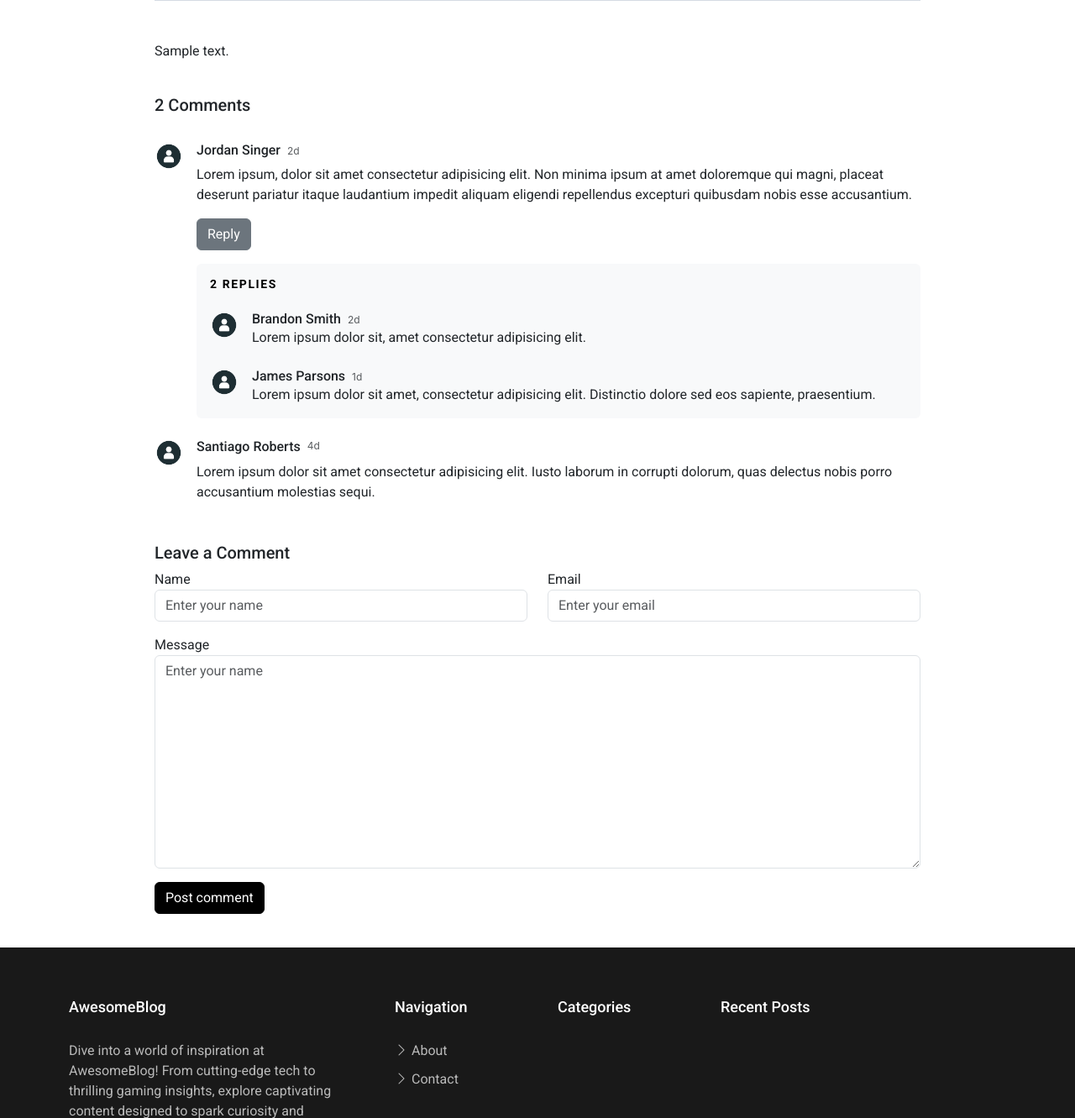
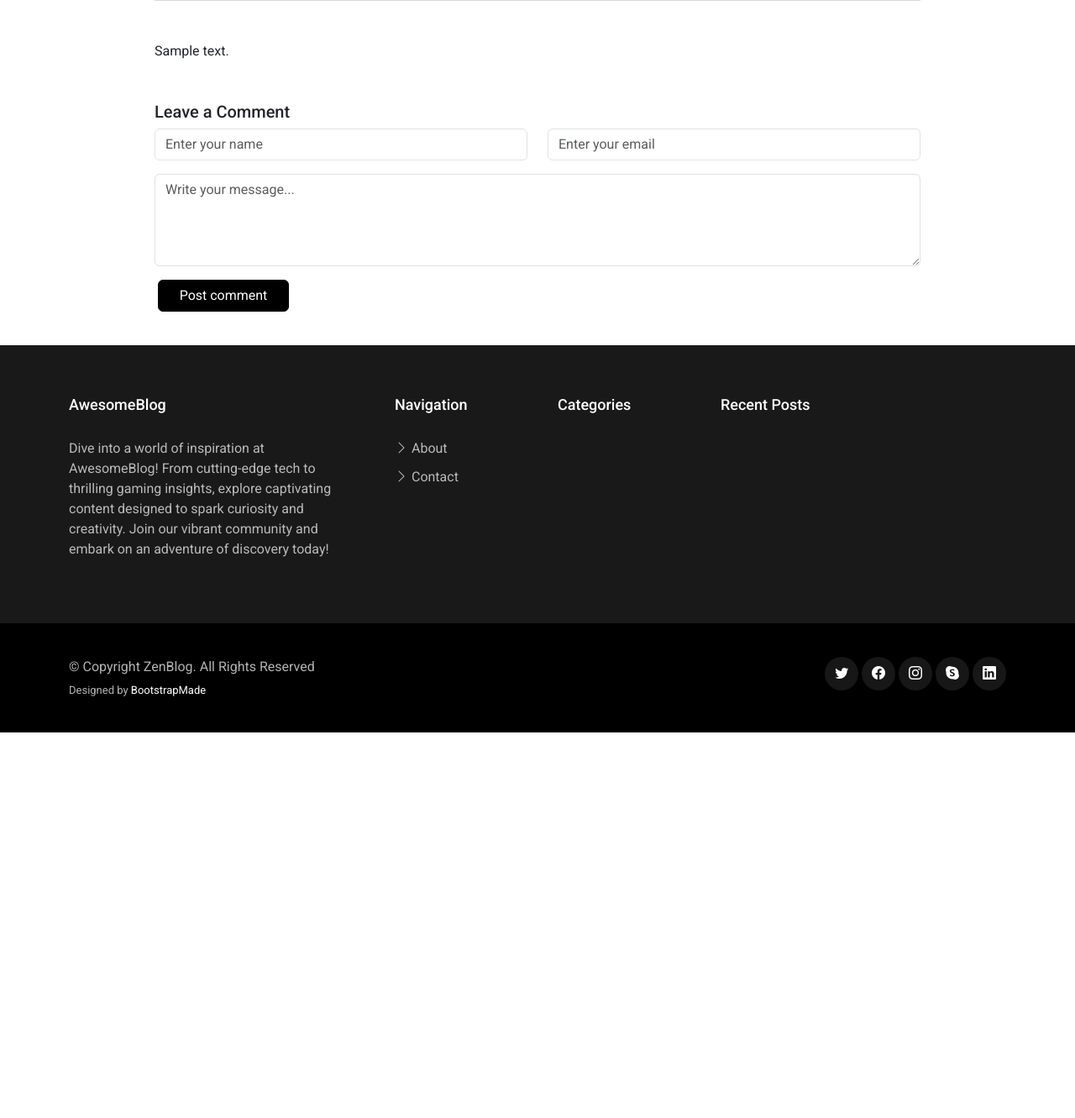
Before and after one commit to z4gon/blog_django, a Django app: a page that uses app/templates/app/post_details.html in a window 1280 px wide. Shown: the part 936-2267 px from the top of the page at 84% size. After the commit the page ends 1808 px from the top, so only its background shows below. Run offline with Django 4.2, Linux system fonts and the light colour scheme; tables that the repository leaves empty hold one stand-in row (values such as "Sample post"); grey boxes marked "Sample" are stand-in pictures; some libraries are stand-ins or nearby versions.

Commit message:
post comments

```diff
--- /dev/null
+++ b/app/forms.py
@@ -0,0 +1,11 @@
+from django import forms
+from app.models import Comment
+
+class CommentForm(forms.ModelForm):
+    """
+    A form to represent a comment.
+    """
+
+    class Meta:
+        model = Comment
+        fields = ['name', 'email', 'body']
--- a/app/templates/app/post_comments.html
+++ b/app/templates/app/post_comments.html
@@ -2,7 +2,33 @@
 
 <!-- ======= Comments ======= -->
 <div class="comments">
-	<h5 class="comment-title py-4">2 Comments</h5>
+	{% comment %} {% if post.comments %}
+		<h5 class="comment-title py-4">{{ post.comments.count }} Comment{{ post.comments.count | pluralize:'s' }}</h5>
+	{% endif %}
+
+	{% for comment in post.comments %}
+
+		<div class="comment d-flex mb-4">
+			<div class="flex-shrink-0">
+				<div class="avatar avatar-sm rounded-circle">
+					<img class="avatar-img" src={% static 'app/img/avatar.png' %} alt=""
+					class="img-fluid" />
+				</div>
+			</div>
+			<div class="flex-grow-1 ms-2 ms-sm-3">
+				<div class="comment-meta d-flex align-items-baseline">
+					<h6 class="me-2">{{ comment.name }}</h6>
+					<span class="text-muted">2d</span>
+				</div>
+				<div class="comment-body">
+					{{ comment.body }}
+				</div>
+			</div>
+		</div>
+
+	{% endfor %}  {% endcomment %}
+
+	{% comment %}
 	<div class="comment d-flex mb-4">
 		<div class="flex-shrink-0">
 			<div class="avatar avatar-sm rounded-circle">
@@ -115,24 +141,6 @@
 			</div>
 		</div>
 	</div>
-	<div class="comment d-flex">
-		<div class="flex-shrink-0">
-			<div class="avatar avatar-sm rounded-circle">
-				<img class="avatar-img" src={% static 'app/img/avatar.png' %} alt=""
-				class="img-fluid" />
-			</div>
-		</div>
-		<div class="flex-shrink-1 ms-2 ms-sm-3">
-			<div class="comment-meta d-flex">
-				<h6 class="me-2">Santiago Roberts</h6>
-				<span class="text-muted">4d</span>
-			</div>
-			<div class="comment-body">
-				Lorem ipsum dolor sit amet consectetur adipisicing elit. Iusto laborum
-				in corrupti dolorum, quas delectus nobis porro accusantium molestias
-				sequi.
-			</div>
-		</div>
-	</div>
+	{% endcomment %}
 </div>
 <!-- End Comments -->
--- a/app/templates/app/post_details.html
+++ b/app/templates/app/post_details.html
@@ -18,7 +18,7 @@
 					<span>Jul 5th '22</span>
 					<span class="mx-1">&bullet;</span>
 					{% for tag in post.tags.all %}
-						<a href={% url "tag_posts_list" tag.slug %}>
+						<a href="{% url "tag_posts_list" %}?tag={{tag.slug}}">
 							<span class="date">
 								{{tag.name}}
 							</span>
@@ -43,24 +43,23 @@
 
 				<div class="col-lg-12">
 					<h5 class="comment-title">Leave a Comment</h5>
-				<div class="row">
+					<form class="row" method="post">
+						{% csrf_token %}
+						<input type="hidden" name="post_id" value="{{ post.id }}">
 						<div class="col-lg-6 mb-3">
-					<label for="comment-name">Name</label>
-					<input type="text" class="form-control" id="comment-name" placeholder="Enter your name">
+							 <input type="text" class="form-control" id="{{ comment_form.name.auto_id }}" name="{{ comment_form.name.html_name }}" placeholder="Enter your name">
 						</div>
 						<div class="col-lg-6 mb-3">
-					<label for="comment-email">Email</label>
-					<input type="text" class="form-control" id="comment-email" placeholder="Enter your email">
+							 <input type="text" class="form-control" id="{{ comment_form.email.auto_id }}" name="{{ comment_form.email.html_name }}" placeholder="Enter your email">
 						</div>
 						<div class="col-12 mb-3">
-					<label for="comment-message">Message</label>
-
-					<textarea class="form-control" id="comment-message" placeholder="Enter your name" cols="30" rows="10"></textarea>
+							<textarea class="form-control" rows="4" cols="50" placeholder="Write your message..." id="{{ comment_form.body.auto_id }}" name="{{ comment_form.body.html_name }}"></textarea>
 						</div>
-					<div class="col-12">
-					<input type="submit" class="btn btn-primary" value="Post comment">
-					</div>
-				</div>
+						{{ comment_form.errors }}
+						{% comment %} <div class="col-12"> {% endcomment %}
+						<input type="submit" class="btn btn-primary col-lg-2 ms-3" value="Post comment">
+						{% comment %} </div> {% endcomment %}
+					</form>
 				</div>
 			</div>
 			<!-- End Comments Form -->
--- a/app/urls.py
+++ b/app/urls.py
@@ -2,7 +2,7 @@ from app import views
 from django.urls import path
 
 urlpatterns = [
-    path('', views.posts_list, name='posts_list'),
-    path('post/<slug:post_slug>', views.post_details, name='post_details'),
-    path('tag/<slug:tag_slug>', views.tag_posts_list, name='tag_posts_list'),
+    path('', views.posts, name='posts_list'),
+    path('posts/', views.posts, name='tag_posts_list'),
+    path('post/<slug:post_slug>', views.post, name='post_details'),
 ]
--- a/app/views.py
+++ b/app/views.py
@@ -1,28 +1,49 @@
 from django.shortcuts import render
 
 from app.models import Post, Tag
+from app.forms import CommentForm
 
 # Create your views here.
 
-def posts_list(request):
-    posts = Post.objects.all()[0:10]
-    return render(request, 'app/posts_list.html', {'posts': posts})
+def posts(request):
+    if request.GET.get('tag'):
+        tag_slug = request.GET.get('tag')
+        try:
+            tag = Tag.objects.get(slug=tag_slug)
+        except Tag.DoesNotExist:
+            return render(request, 'app/404.html', status=404)
 
-def post_details(request, post_slug):
+        posts = tag.posts.all()[0:10]
+        return render(request, 'app/tag_posts_list.html', {'tag': tag, 'posts': posts})
+    else:
+        posts = Post.objects.all()[0:10]
+        return render(request, 'app/posts_list.html', {'posts': posts})
+
+def post(request, post_slug):
+    print('post request')
+
+    if request.POST:
+        print('request.POST')
+        form = CommentForm(request.POST)
+        if form.is_valid():
+            print('CommentForm is valid')
+            comment = form.save(commit=False)
+            post_id = request.POST.get('post_id')
+            post = Post.objects.get(id=post_id)
+            comment.post = post
+            comment.save()
+        else:
+            print('CommentForm is invalid ' + form.errors.as_json())
+    else:
+        print('No request.POST')
+
     try:
         post = Post.objects.get(slug=post_slug)
         post.views_count += 1
         post.save()
+        comment_form = CommentForm()
+
     except Post.DoesNotExist:
         return render(request, 'app/404.html', status=404)
 
-    return render(request, 'app/post_details.html', {'post': post})
-
-def tag_posts_list(request, tag_slug):
-    try:
-        tag = Tag.objects.get(slug=tag_slug)
-    except Tag.DoesNotExist:
-        return render(request, 'app/404.html', status=404)
-
-    posts = tag.posts.all()[0:10]
-    return render(request, 'app/tag_posts_list.html', {'tag': tag, 'posts': posts})
+    return render(request, 'app/post_details.html', {'post': post, 'comment_form': comment_form})
```
Also changed, not shown: app/admin.py (+5 -4 lines). Lines whose indentation alone changed are shown as unchanged.
